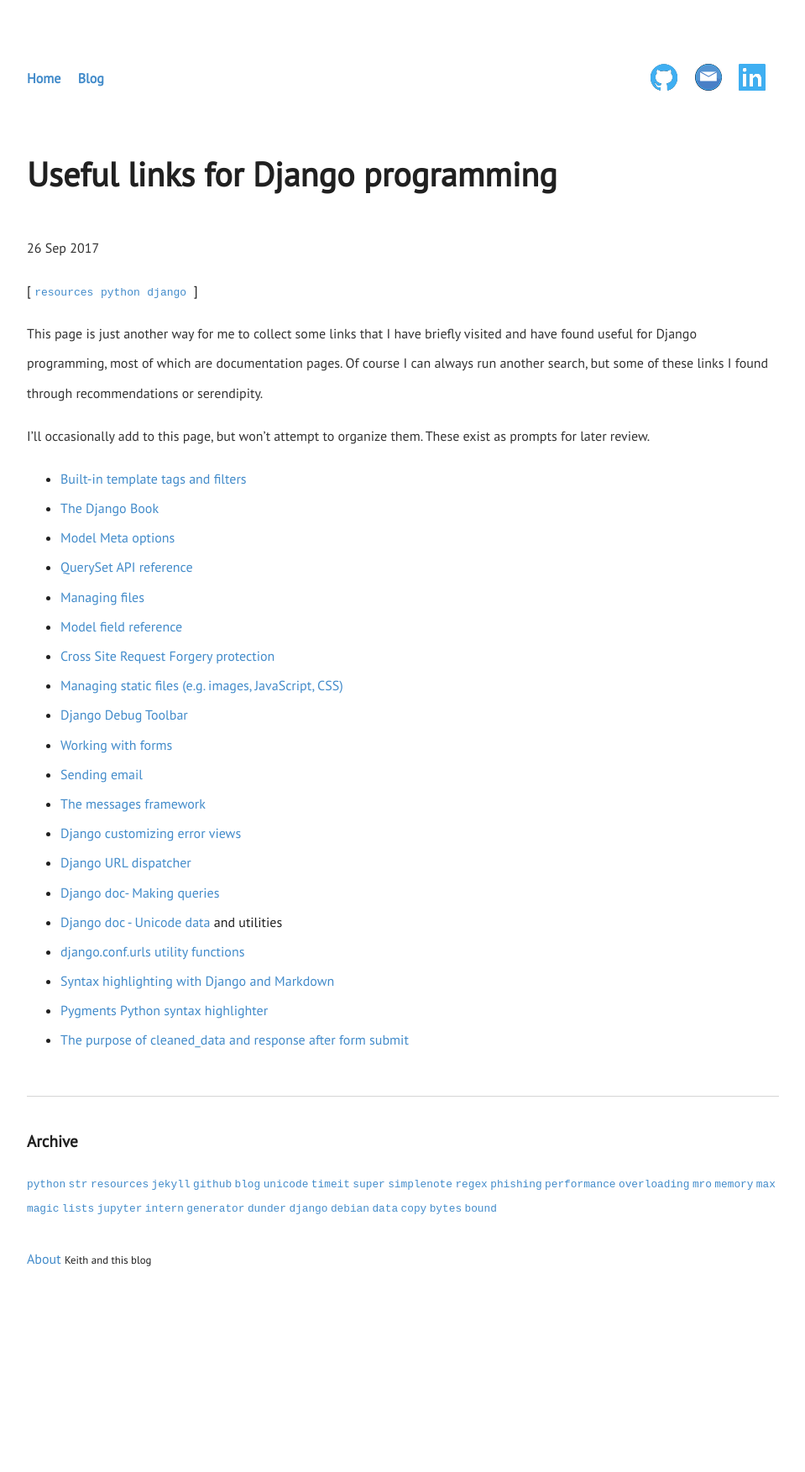
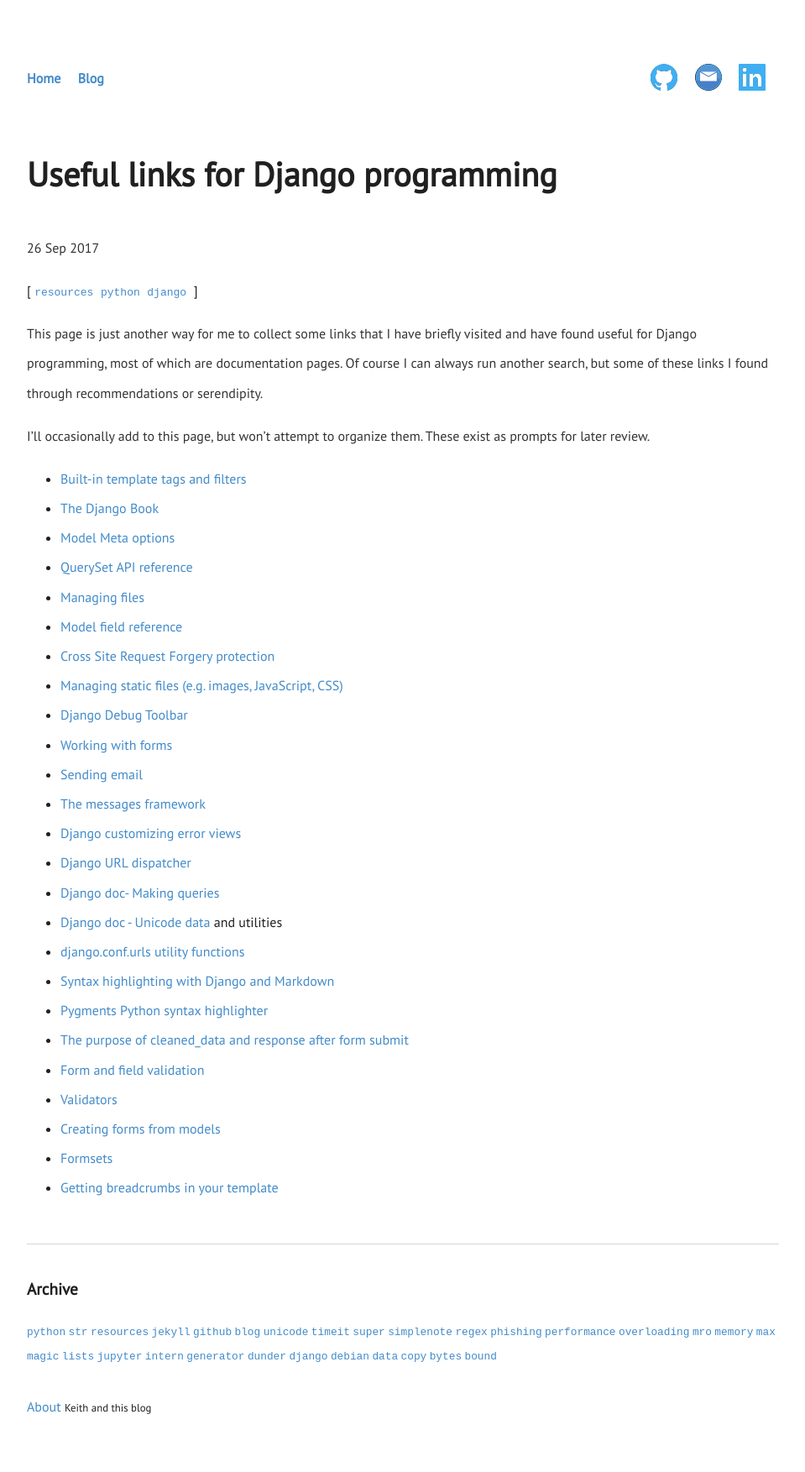
Before and after one commit to keithostertag/keithostertag.github.io, a Jekyll site: the page built from _posts/2017-09-26-useful-links-for-django-programming.md, in a window 1280 px wide. Shown: the whole page at 84% size, without its empty margins (160-1119 px from the left). Built offline with Jekyll 4.4.1, drawn with Linux system fonts in a browser that asks for light colours; before the commit the page ends 1577 px from its top, so only the background shows below that.

Commit message:
added links to python and django

```diff
--- a/_posts/2017-09-26-useful-links-for-django-programming.md
+++ b/_posts/2017-09-26-useful-links-for-django-programming.md
@@ -29,3 +29,8 @@
 * [Syntax highlighting with Django and Markdown](https://martinfitzpatrick.name/article/syntax-highlighting-with-django-and-markdown/)
 * [Pygments Python syntax highlighter](http://pygments.org/docs/quickstart/)
 * [The purpose of cleaned_data and response after form submit](https://teamtreehouse.com/community/the-purpose-of-cleaneddata-and-response-after-form-submit)
+* [Form and field validation](https://docs.djangoproject.com/en/1.11/ref/forms/validation/)
+* [Validators](https://docs.djangoproject.com/en/1.11/ref/validators/)
+* [Creating forms from models](https://docs.djangoproject.com/en/1.11/topics/forms/modelforms/)
+* [Formsets](https://docs.djangoproject.com/en/1.11/topics/forms/formsets/)
+* [Getting breadcrumbs in your template](https://www.djangorocks.com/snippets/getting-breadcrumbs-in-your-template.html)
```
Also changed, not shown: _posts/2017-09-15-useful-links-for-python-programming.md (+1 -0 lines).
